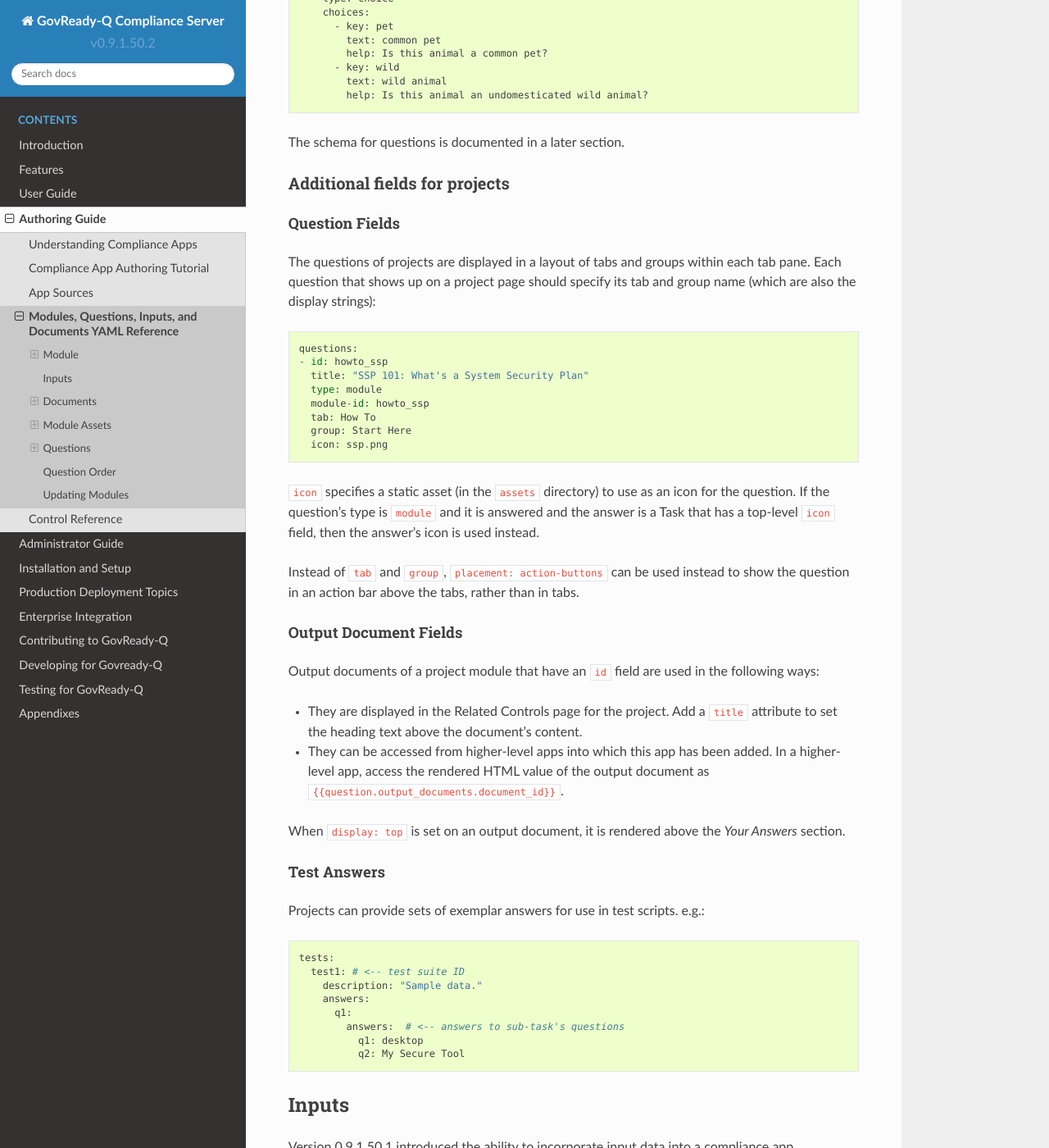
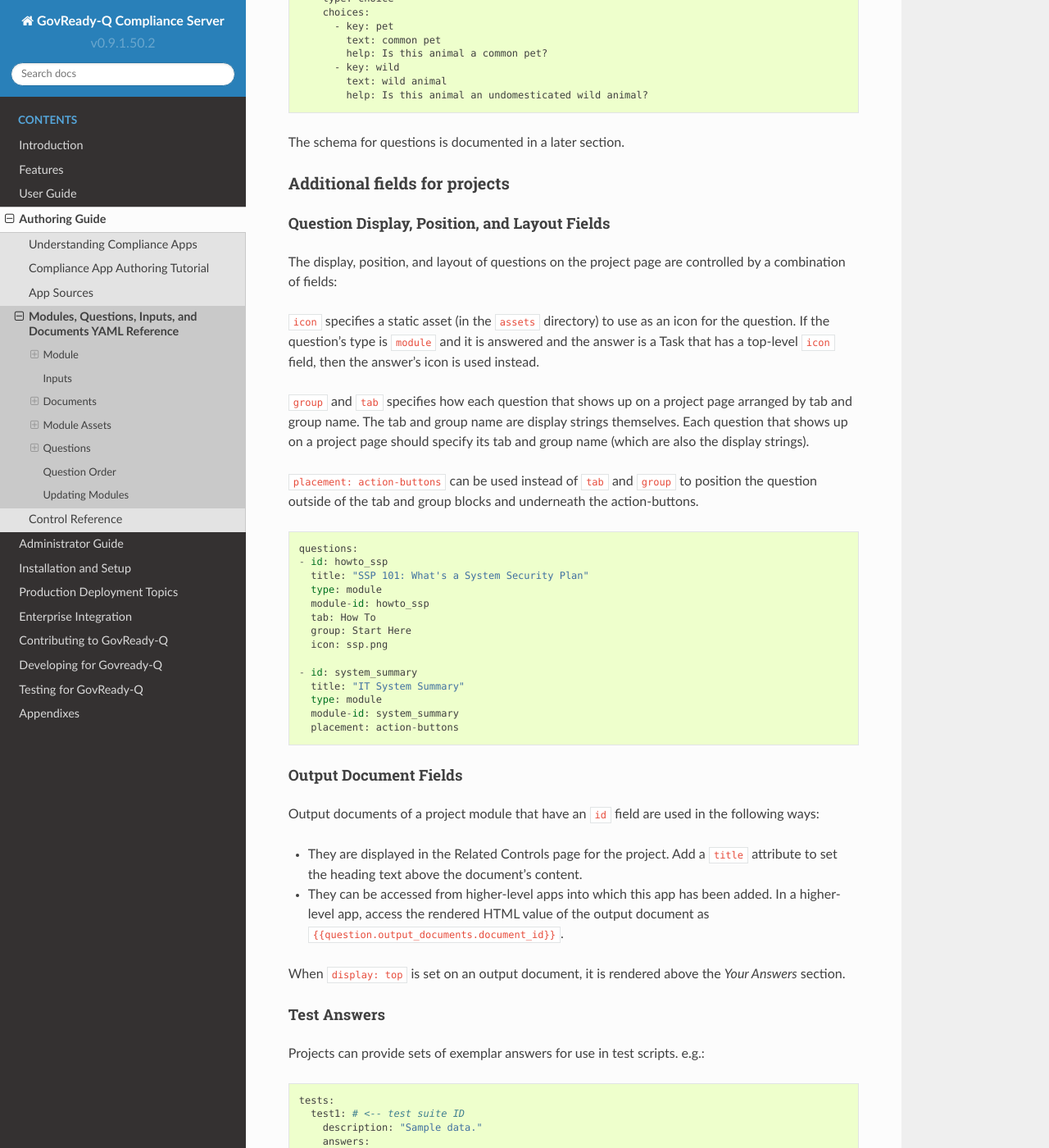
Before and after one commit to GovReady/govready-q-docs, a Sphinx documentation site: the page built from source/authoring-guide/modules-questions-inputs-documents-yaml-reference.rst, in a window 1280 px wide and 1400 px high, scrolled down 1866 px. Shown: the whole window at 82% size. Built offline with Sphinx 7.4.7 and the Read the Docs theme 2.0.0, drawn with Linux system fonts in a browser that asks for light colours.

Commit message:
Clarify question display, position, and layout.

```diff
--- a/source/authoring-guide/modules-questions-inputs-documents-yaml-reference.rst
+++ b/source/authoring-guide/modules-questions-inputs-documents-yaml-reference.rst
@@ -108,13 +108,25 @@ The schema for questions is documented in a later section.
 Additional fields for projects
 ~~~~~~~~~~~~~~~~~~~~~~~~~~~~~~
 
-Question Fields
-^^^^^^^^^^^^^^^
+Question Display, Position, and Layout Fields
+^^^^^^^^^^^^^^^^^^^^^^^^^^^^^^^^^^^^^^^^^^^^^
 
-The questions of projects are displayed in a layout of tabs and groups
-within each tab pane. Each question that shows up on a project page
-should specify its tab and group name (which are also the display
-strings):
+The display, position, and layout of questions on the project page
+are controlled by a combination of fields:
+
+``icon`` specifies a static asset (in the ``assets`` directory) to use
+as an icon for the question. If the question’s type is ``module`` and it
+is answered and the answer is a Task that has a top-level ``icon``
+field, then the answer’s icon is used instead.
+
+``group`` and ``tab`` specifies how each question that shows up on a
+project page arranged by tab and group name. The tab and group name
+are display strings themselves. Each question that shows up on a project
+page should specify its tab and group name (which are also the display strings).
+
+``placement: action-buttons`` can be used instead of ``tab`` and ``group``
+to position the question outside of the tab and group blocks and underneath
+the action-buttons.
 
 ::
 
@@ -127,14 +139,12 @@ strings):
      group: Start Here
      icon: ssp.png
 
-``icon`` specifies a static asset (in the ``assets`` directory) to use
-as an icon for the question. If the question’s type is ``module`` and it
-is answered and the answer is a Task that has a top-level ``icon``
-field, then the answer’s icon is used instead.
+   - id: system_summary
+     title: "IT System Summary"
+     type: module
+     module-id: system_summary
+     placement: action-buttons
 
-Instead of ``tab`` and ``group``, ``placement: action-buttons`` can be
-used instead to show the question in an action bar above the tabs,
-rather than in tabs.
 
 Output Document Fields
 ^^^^^^^^^^^^^^^^^^^^^^
```
